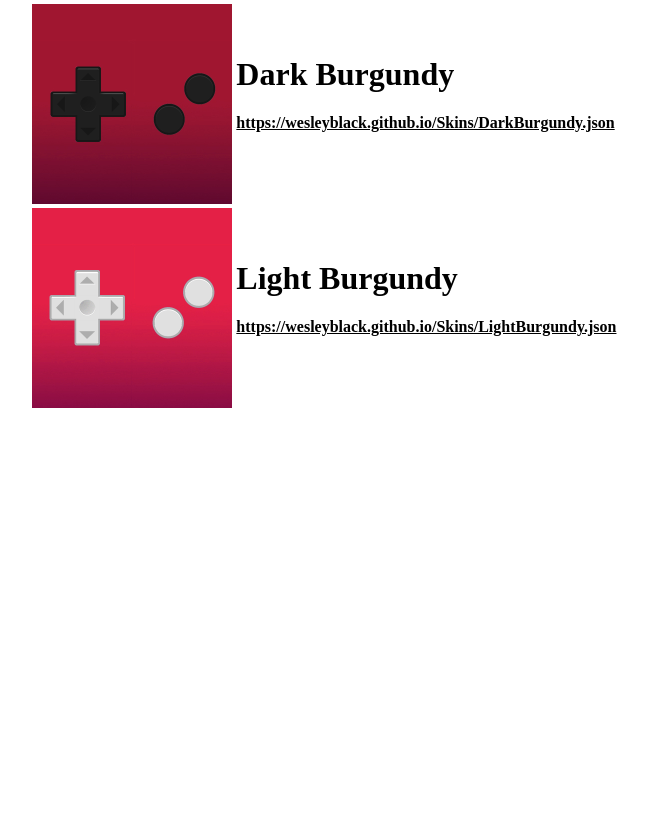
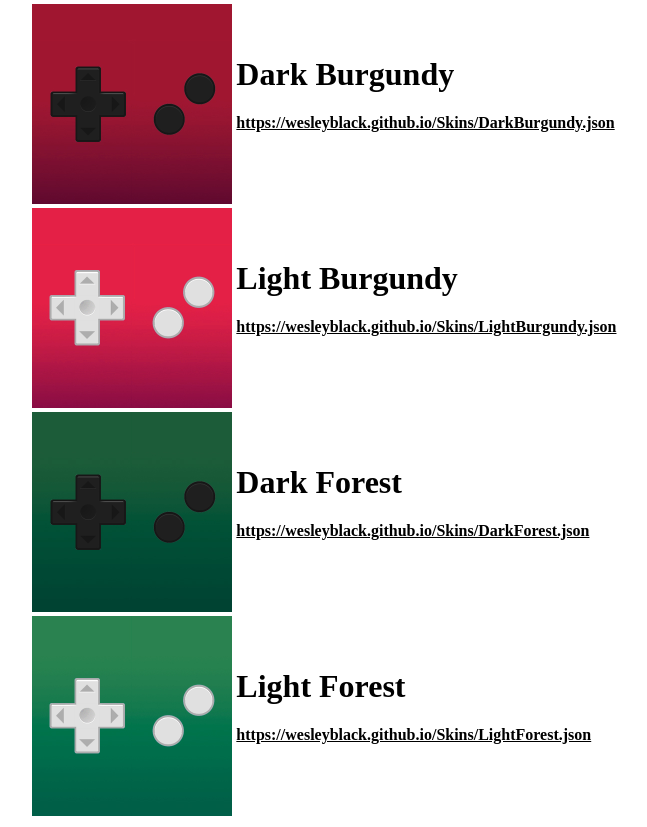
Before and after one commit to WesleyBlack/Skins, a plain HTML site: page index.html in a window 1280 px wide. Shown: the part 1697-2524 px from the top of the page, without its empty margins (83-730 px from the left). Before the commit the page ends 2116 px from the top, so only its background shows below. Drawn offline with Linux system fonts and the light colour scheme.

Commit message:
Update index.html

```diff
--- a/index.html
+++ b/index.html
@@ -81,5 +81,21 @@
 <h4><span style="color: #000000;"><a href="https://wesleyblack.github.io/Skins/LightBurgundy.json" style="color: #000000;">https://wesleyblack.github.io/Skins/LightBurgundy.json</a></span></h4>
 </td>
 </tr>
+<tr>
+<td style="width: 354px;"></td>
+<td style="width: 10px;"><img src="https://github.com/WesleyBlack/Skins/blob/master/IconDarkForest.jpg?raw=true" alt="" width="200" height="200" /></td>
+<td style="width: 738px;">
+<h1>Dark Forest</h1>
+<h4><span style="color: #000000;"><a href="https://wesleyblack.github.io/Skins/DarkForest.json" target="_blank" rel="noopener" style="color: #000000;">https://wesleyblack.github.io/Skins/DarkForest.json</a></span></h4>
+</td>
+</tr>
+<tr>
+<td style="width: 354px;"></td>
+<td style="width: 10px;"><img src="https://github.com/WesleyBlack/Skins/blob/master/IconLightForest.jpg?raw=true" alt="" width="200" height="200" /></td>
+<td style="width: 738px;">
+<h1>Light Forest</h1>
+<h4><span style="color: #000000;"><a href="https://wesleyblack.github.io/Skins/LightForest.json" style="color: #000000;">https://wesleyblack.github.io/Skins/LightForest.json</a></span></h4>
+</td>
+</tr>
 </tbody>
 </table>
```
